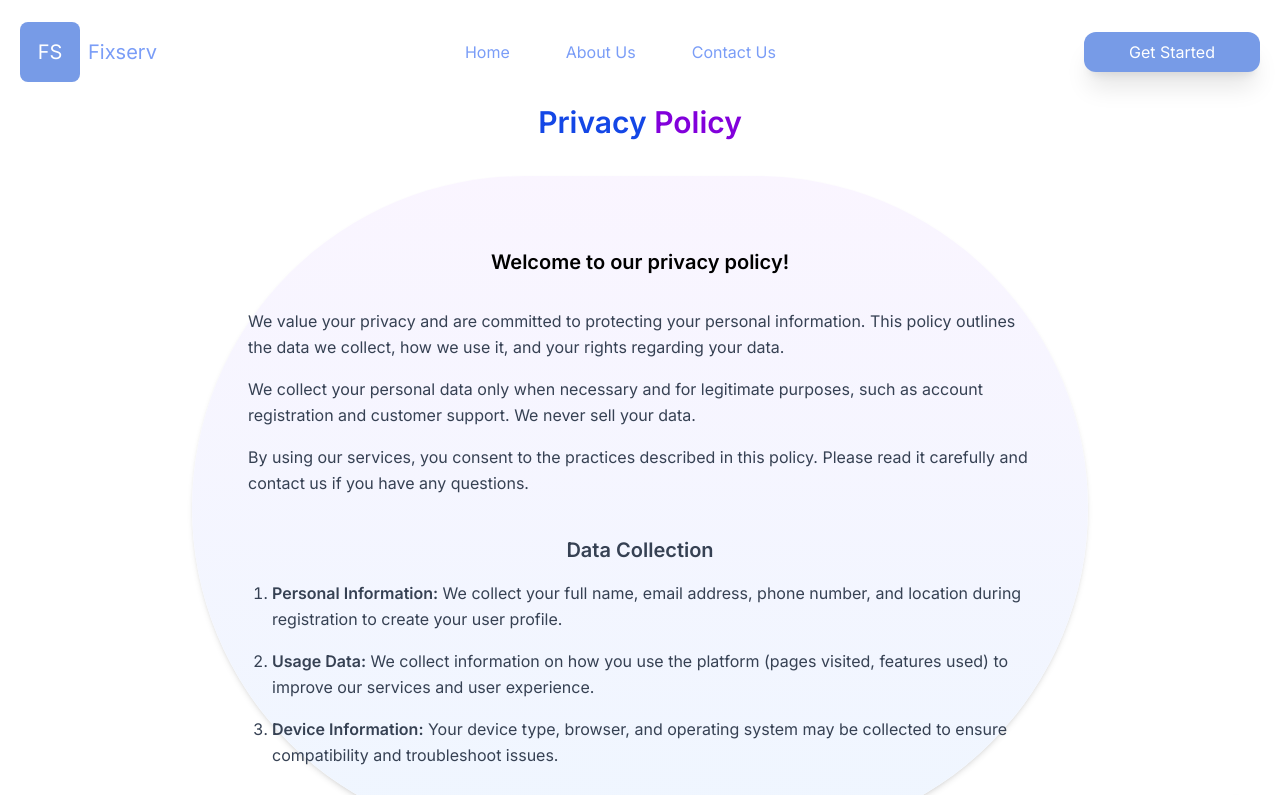
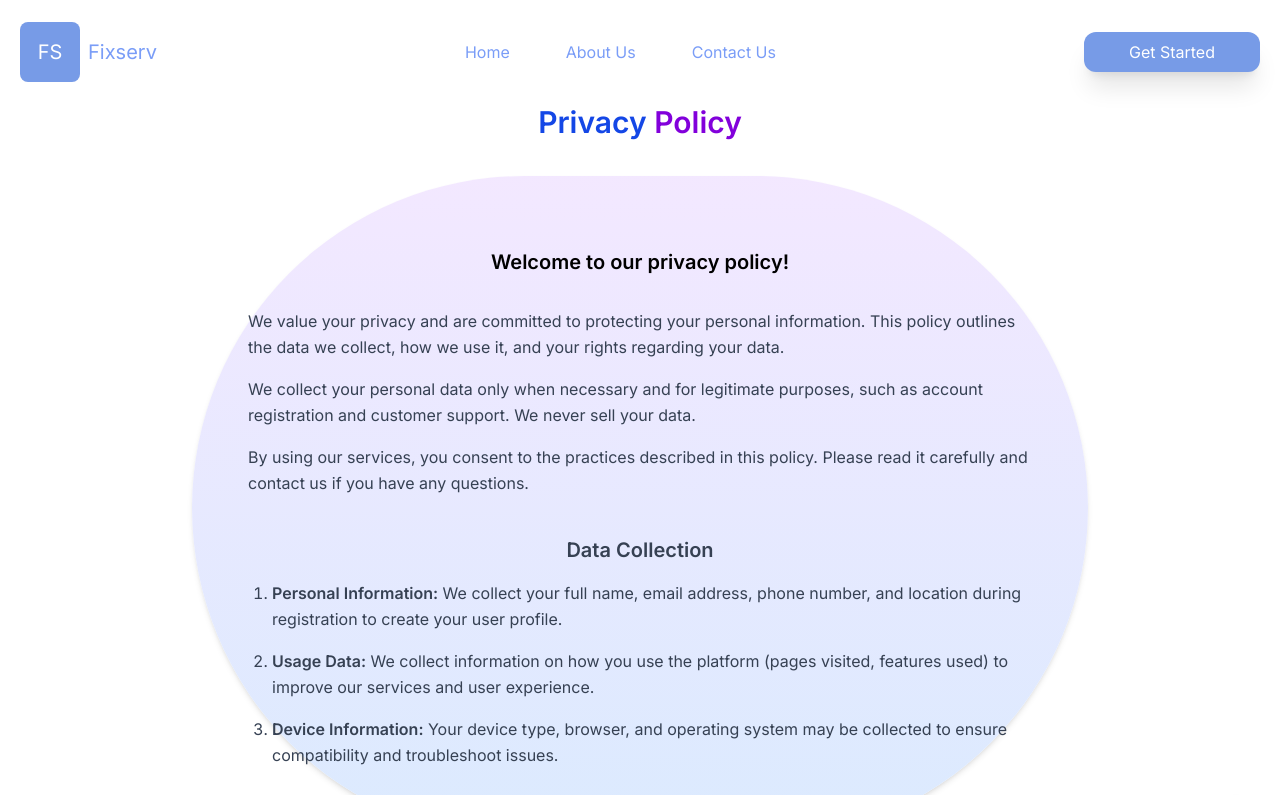
Before and after one commit to Colauncha/Fixserv-Frontend, a React (Vite) app: page /privacy-policy in a window 1280 px wide. Shown: the top 795 px of the page. Built offline with nearby package versions, Linux system fonts and the light colour scheme.

Commit message:
Terms and Privacy

```diff
--- a/src/Components/Others/PrivacyPolicy.jsx
+++ b/src/Components/Others/PrivacyPolicy.jsx
@@ -61,7 +61,7 @@ const PrivacyPolicy = () => {
            </span>
          </div> */}
 
-        <div className="bg-gradient-to-b from-purple-50 to-blue-50 rounded-full px-10 py-14 sm:px-14 sm:py-18 shadow-md transition-all duration-300">
+        <div className="bg-gradient-to-b from-purple-100 to-blue-100 rounded-full px-10 py-14 sm:px-14 sm:py-18 shadow-md transition-all duration-300">
           <h3 className="text-xl font-semibold mb-8">
             Welcome to our privacy policy!
           </h3>
```
